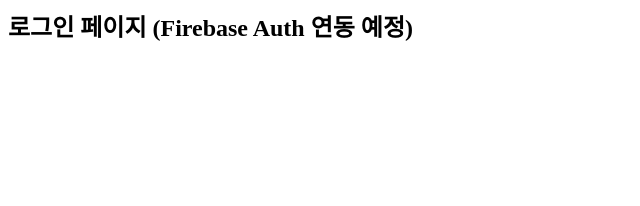
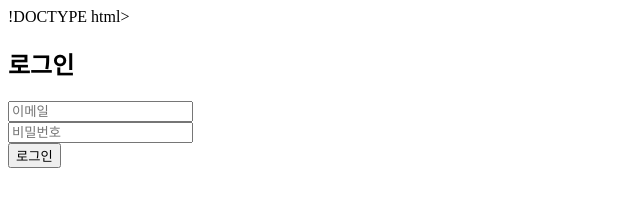
Before and after one commit to sweet-potato765/cooking-community, a plain HTML site: page login.html in a window 1280 px wide. Shown: the whole page, without its empty margins (0-640 px from the left). Drawn offline with Linux system fonts and the light colour scheme.

Commit message:
Update login.html structure and content

```diff
--- a/login.html
+++ b/login.html
@@ -1,3 +1,18 @@
-<h2>로그인 페이지 (Firebase Auth 연동 예정)</h2>
+!DOCTYPE html>
+<html lang="ko">
+<head>
+  <meta charset="UTF-8">
+  <title>로그인</title>
+</head>
+<body>
+  <h2>로그인</h2>
 
-<script type="module" src="auth.js"></script>
+  <input id="email" placeholder="이메일"><br>
+  <input id="password" type="password" placeholder="비밀번호"><br>
+
+  <button onclick="login()">로그인</button>
+
+  <!-- ✅ body 맨 아래, html 안에 -->
+  <script type="module" src="auth.js"></script>
+</body>
+</html>
```
